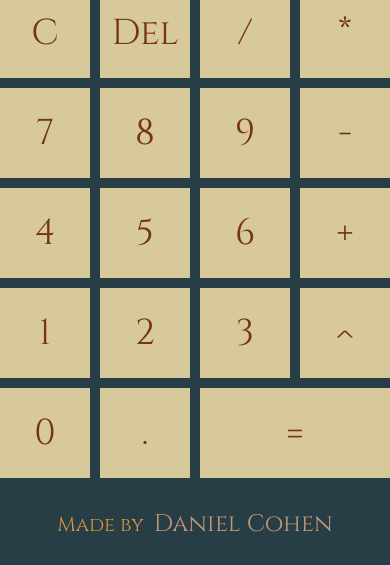
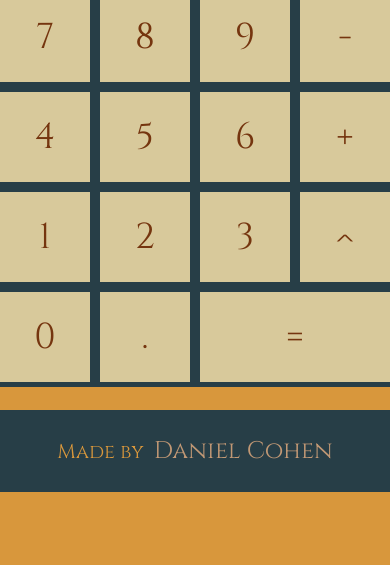
Before and after one commit to unartcs/project-calculator, a plain HTML site: page index.html in a window 390 px wide. Shown: the part 352-917 px from the top of the page. After the commit the page ends 844 px from the top, so only its background shows below. Drawn offline with Linux system fonts and the light colour scheme.

Commit message:
Updated index.html and style.css
Centred everything and made it mobile friendly(?)

```diff
--- a/style.css
+++ b/style.css
@@ -15,6 +15,7 @@ html, body {
     justify-content: center;
     padding: 25px 0px;
     font-size: 48px;
+    width: 100%;
     background-color: #273E47;
 }
 
@@ -28,12 +29,12 @@ body {
     display: flex;
     flex-direction: column;
     align-items: center;
-    justify-content: space-between;
+    /* align-content: space-between; */
     height: 100%;
 }
 
 .calc-container {
-    padding-top: 120px;
+    margin-top: auto;
     height: auto;
     width: 400px;
     display: flex;
@@ -92,6 +93,7 @@ button {
 }
 
 .footer {
+    width: 100%;
     display: flex;
     gap: 10px;
     padding: 25px 0px;
@@ -101,6 +103,7 @@ button {
     justify-content: center;
     align-items: baseline;
     font-size: 20px;
+    margin-top: auto;
 }
 
 a,
```
Also changed, not shown: index.html (+1 -1 lines).
